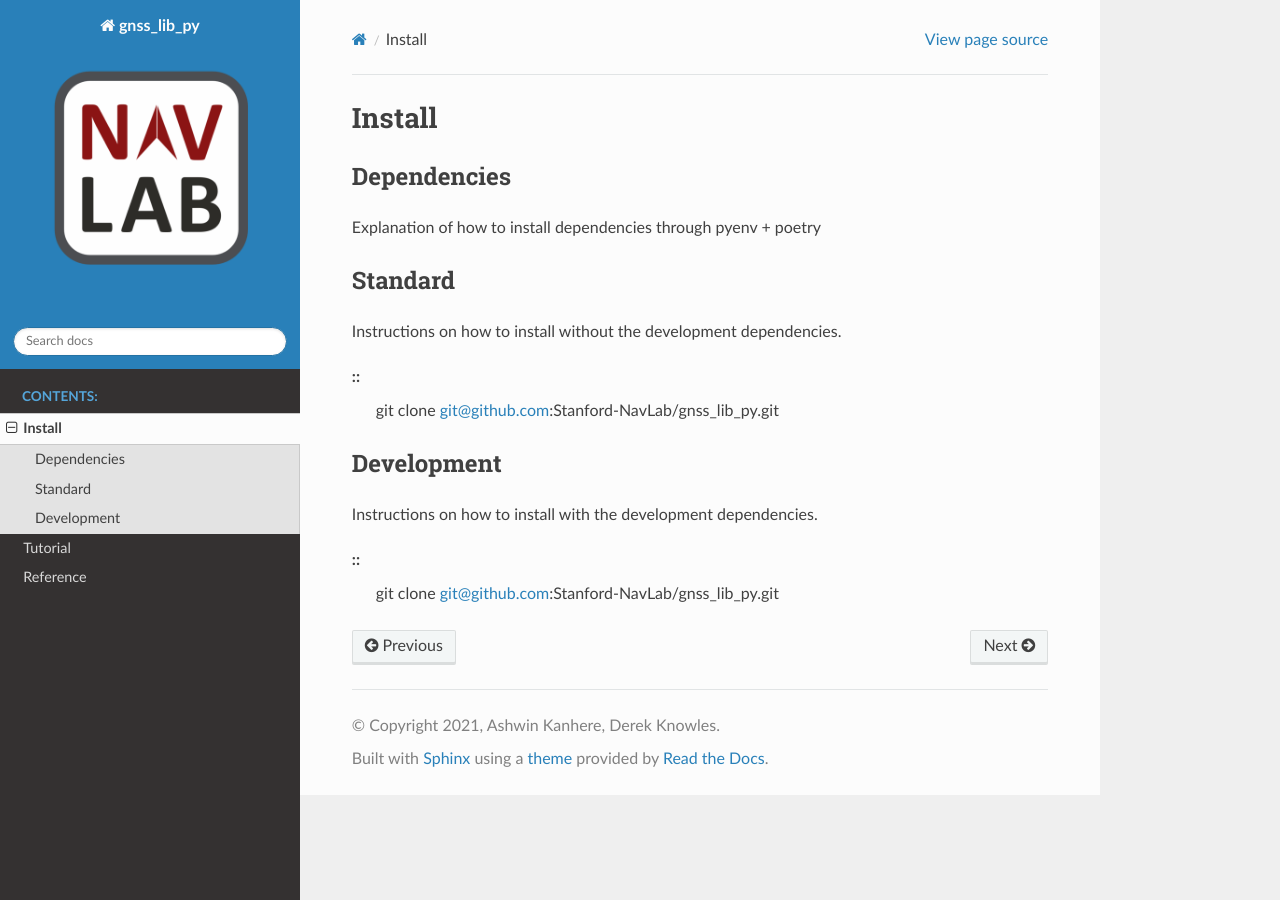
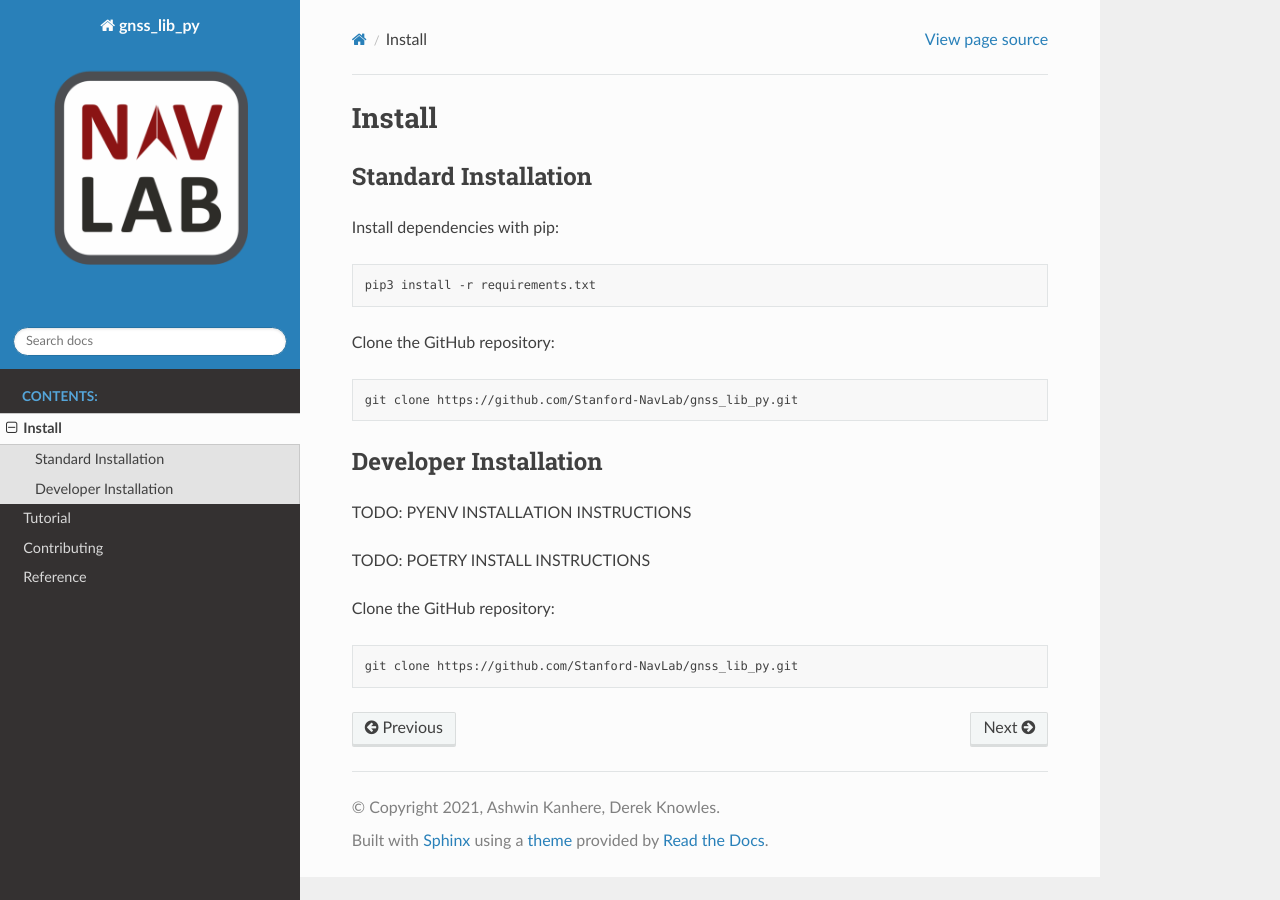
Before and after one commit to Stanford-NavLab/gnss_lib_py, a Sphinx documentation site: the page built from docs/source/install.rst, in a window 1280 px wide. Built offline with Sphinx 7.4.7 and the Read the Docs theme 2.0.0, drawn with Linux system fonts in a browser that asks for light colours.

```diff
--- a/docs/source/index.rst
+++ b/docs/source/index.rst
@@ -12,11 +12,12 @@ repository.
 This may also include some cool images of successful algorithms.
 
 .. toctree::
-   :maxdepth: 2
+   :maxdepth: 1
    :caption: Contents:
 
    install
    tutorial
+   contributing
    reference/index.rst
 
 
--- a/docs/source/install.rst
+++ b/docs/source/install.rst
@@ -1,23 +1,32 @@
 Install
 =======
 
-Dependencies
-------------
-Explanation of how to install dependencies through pyenv + poetry
+Standard Installation
+---------------------
 
+Install dependencies with pip:
 
-Standard
---------
+.. code-block:: bash
 
-Instructions on how to install without the development dependencies.
+    pip3 install -r requirements.txt
 
-::
-    git clone git@github.com:Stanford-NavLab/gnss_lib_py.git
+Clone the GitHub repository:
 
-Development
------------
+.. code-block:: bash
 
-Instructions on how to install with the development dependencies.
+    git clone https://github.com/Stanford-NavLab/gnss_lib_py.git
 
-::
-    git clone git@github.com:Stanford-NavLab/gnss_lib_py.git
+.. _developer install:
+
+Developer Installation
+----------------------
+
+TODO: PYENV INSTALLATION INSTRUCTIONS
+
+TODO: POETRY INSTALL INSTRUCTIONS
+
+Clone the GitHub repository:
+
+.. code-block:: bash
+
+    git clone https://github.com/Stanford-NavLab/gnss_lib_py.git
--- a/docs/source/reference/core/modules.rst
+++ b/docs/source/reference/core/modules.rst
@@ -4,6 +4,7 @@ core
 .. toctree::
    :maxdepth: 4
 
+   constants
    coordinates
    ephemeris
    measures
--- a/docs/source/reference/utils/modules.rst
+++ b/docs/source/reference/utils/modules.rst
@@ -4,6 +4,5 @@ utils
 .. toctree::
    :maxdepth: 4
 
-   constants
    sats
    timing
```
Also changed, not shown: docs/source/contributing.rst (added, +149 -0 lines), docs/source/reference/core/constants.rst (renamed from docs/source/reference/utils/constants.rst).
